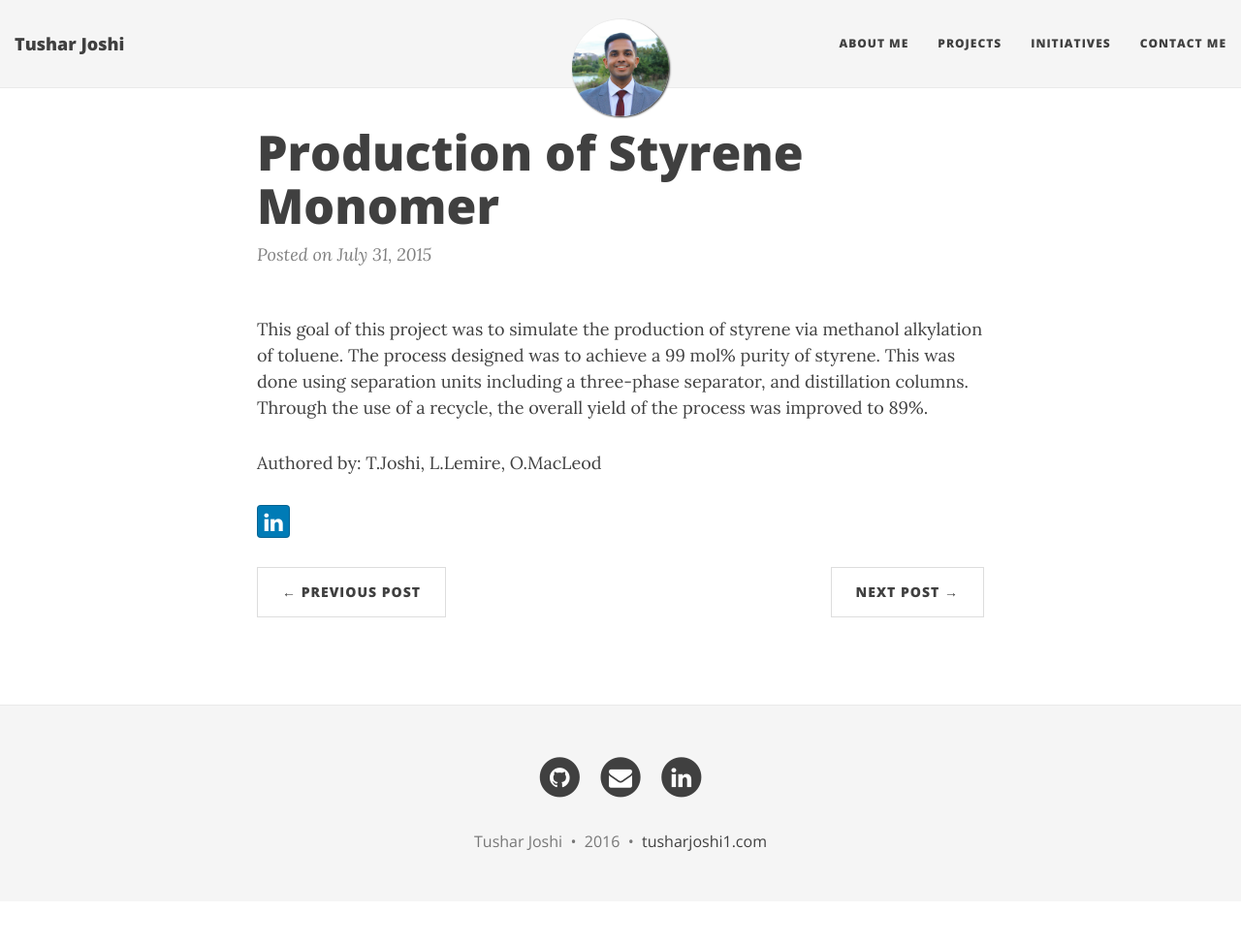
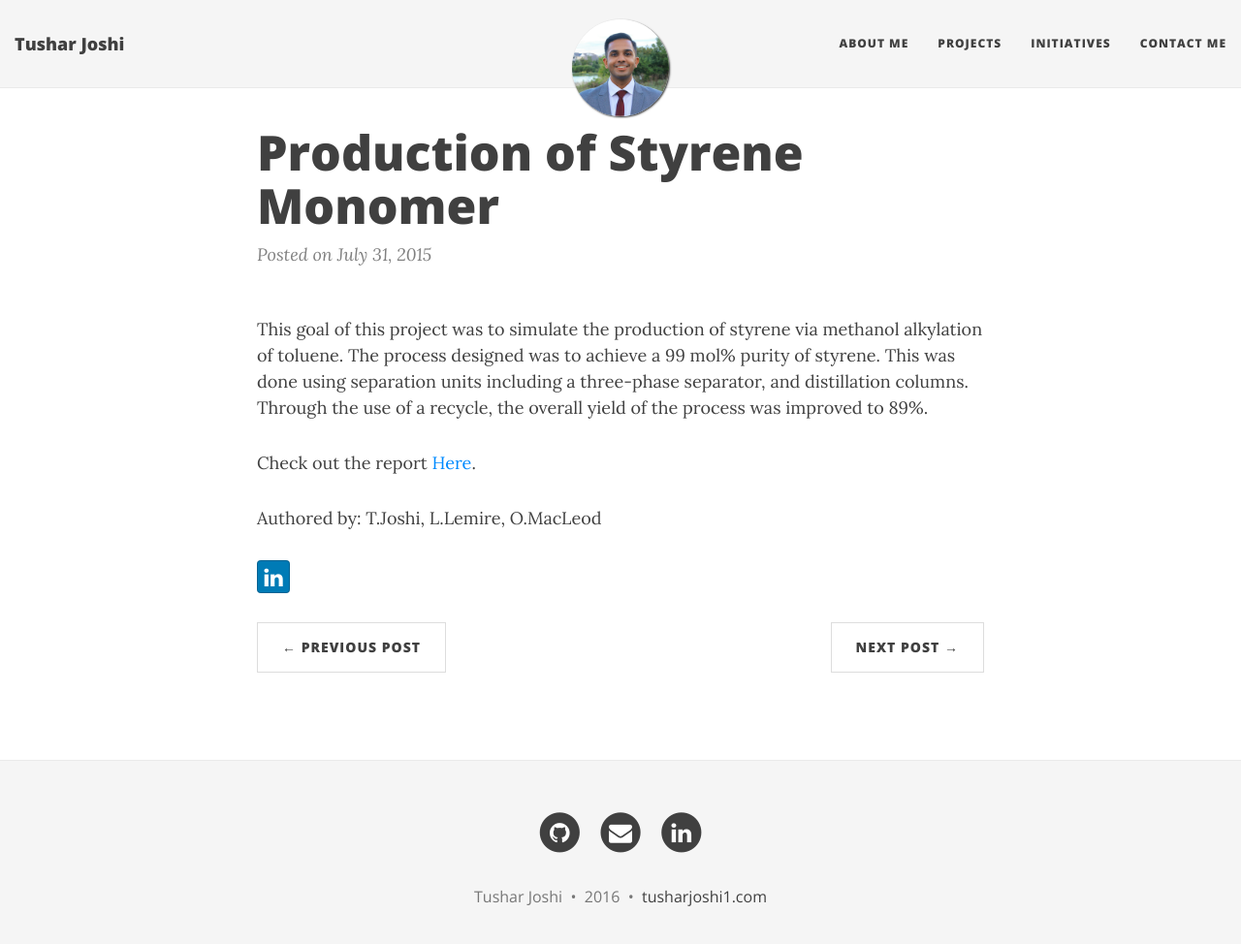
Before and after one commit to tusharjoshi1/tusharjoshi1.github.io, a Jekyll site: the page built from _posts/2015-07-31-Production-of-Styrene-Monomer.md, in a window 1280 px wide and 987 px high. Shown: the top 974 px of the window at 97% size. Built offline with Jekyll 4.4.1, drawn with Linux system fonts in a browser that asks for light colours; nearby versions of some CDN libraries.

Commit message:
Update 2015-07-31-Production-of-Styrene-Monomer.md

```diff
--- a/_posts/2015-07-31-Production-of-Styrene-Monomer.md
+++ b/_posts/2015-07-31-Production-of-Styrene-Monomer.md
@@ -6,4 +6,6 @@
 
 This goal of this project was to simulate the production of styrene via methanol alkylation of toluene. The process designed was to achieve a 99 mol% purity of styrene. This was done using separation units including a three-phase separator, and distillation columns. Through the use of a recycle, the overall yield of the process was improved to 89%.
 
+Check out the report <a href="https://drive.google.com/file/d/0BxFShUyVe18eZlExbm91Vy1OcUE/view?usp=sharing">Here</a>.
+
 Authored by: T.Joshi, L.Lemire, O.MacLeod
```
